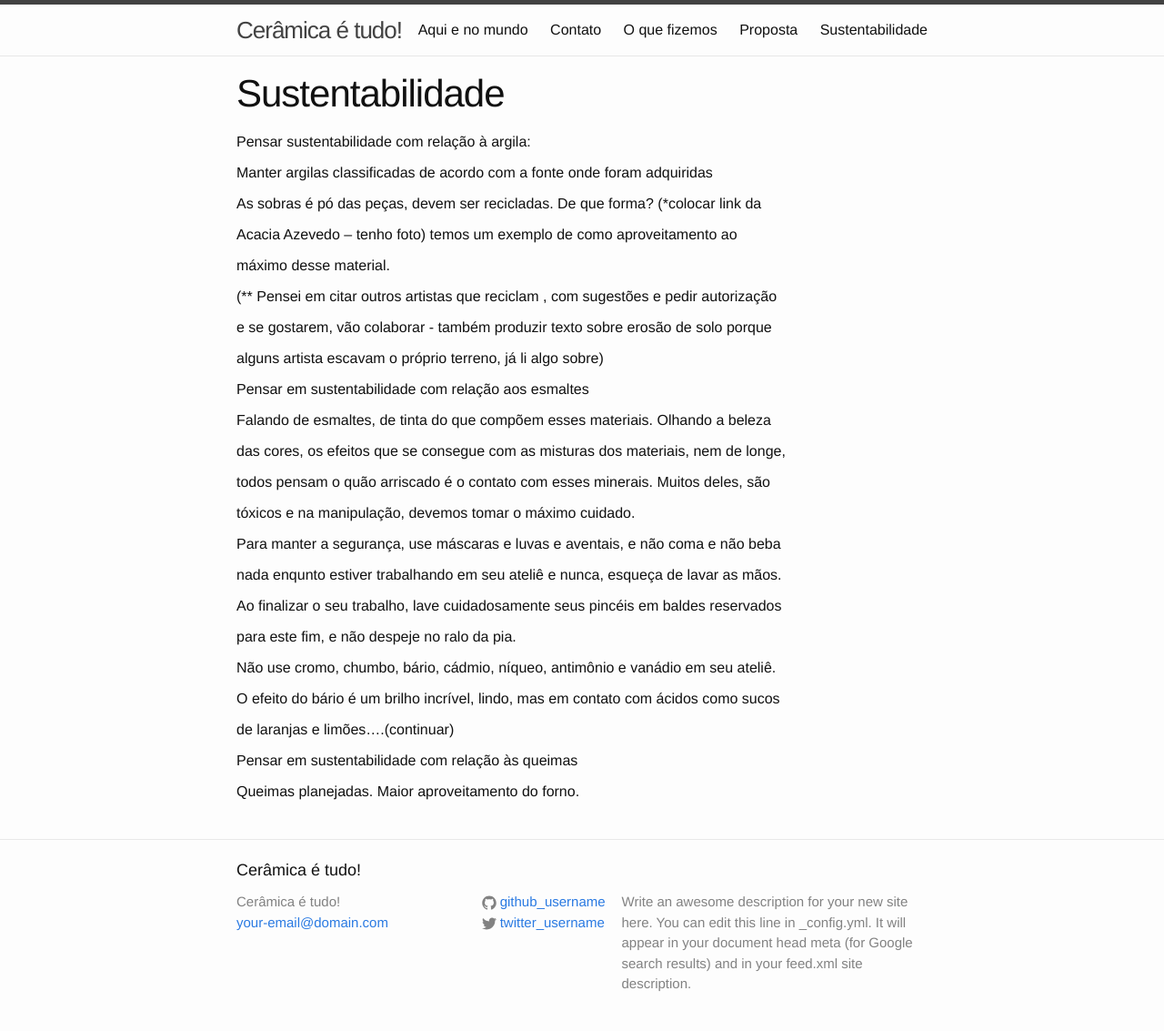
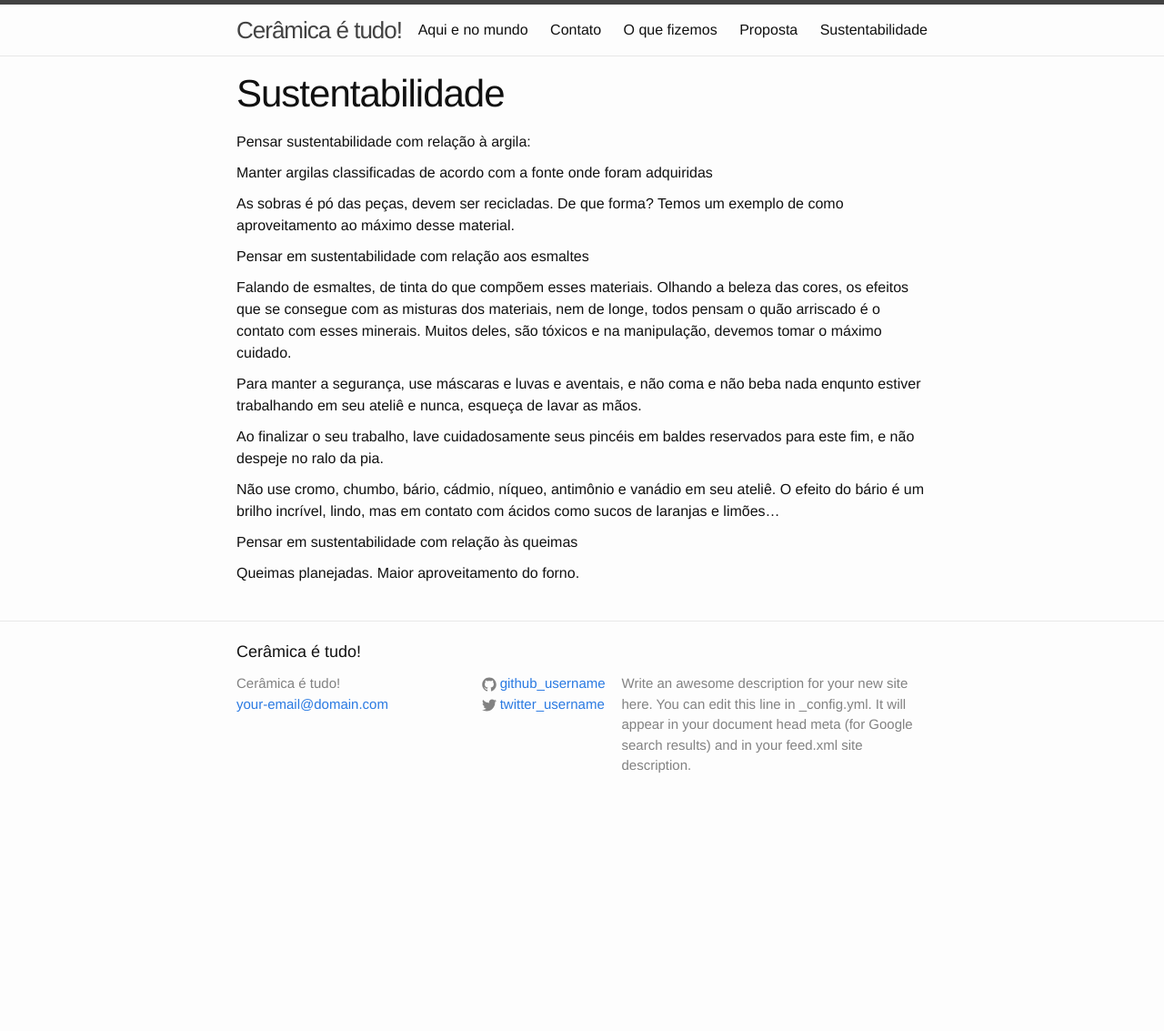
Before and after one commit to lumizinski/ceramica, a Jekyll site: the page built from sustentabilidade.md, in a window 1280 px wide. Shown: the whole page at 91% size. Built offline with Jekyll 4.4.1, drawn with Linux system fonts in a browser that asks for light colours; after the commit the page ends 900 px from its top, so only the background shows below that.

Commit message:
corrigindo alinhamento

```diff
--- a/sustentabilidade.md
+++ b/sustentabilidade.md
@@ -8,41 +8,17 @@ Pensar sustentabilidade com relação à argila:
 
 Manter argilas classificadas de acordo com a fonte onde foram  adquiridas
 
-As sobras é pó das peças, devem ser recicladas. De que forma? (*colocar link da
-
-Acacia Azevedo – tenho foto)  temos um exemplo de como aproveitamento ao
-
-máximo desse material.
-
-(** Pensei em citar outros artistas que reciclam , com sugestões e pedir autorização
-
-e se gostarem, vão colaborar -  também produzir texto sobre erosão de solo porque
-
-alguns artista escavam o próprio terreno, já li algo sobre)
+As sobras é pó das peças, devem ser recicladas. De que forma? Temos um exemplo de como aproveitamento ao máximo desse material.
 
 Pensar em sustentabilidade com relação aos esmaltes
 
-Falando de esmaltes, de tinta do que compõem esses materiais. Olhando a beleza
+Falando de esmaltes, de tinta do que compõem esses materiais. Olhando a beleza das cores, os efeitos que se consegue com as misturas dos materiais, nem de longe, todos pensam o quão arriscado é o contato com esses minerais. Muitos deles, são tóxicos e na manipulação, devemos tomar o máximo cuidado.
 
-das cores, os efeitos que se consegue com as misturas dos materiais, nem de longe,
+Para manter a segurança, use máscaras e luvas e aventais,  e não coma e não beba nada enqunto estiver trabalhando em seu ateliê e nunca,  esqueça de lavar as mãos.
 
-todos pensam o quão arriscado é o contato com esses minerais. Muitos deles, são
+Ao finalizar o seu trabalho, lave cuidadosamente seus pincéis em baldes reservados para este fim, e não despeje no ralo da pia.
 
-tóxicos e na manipulação, devemos tomar o máximo cuidado.
-
-Para manter a segurança, use máscaras e luvas e aventais,  e não coma e não beba
-
-nada enqunto estiver trabalhando em seu ateliê e nunca,  esqueça de lavar as mãos.
-
-Ao finalizar o seu trabalho, lave cuidadosamente seus pincéis em baldes reservados
-
-para este fim, e não despeje no ralo da pia.
-
-Não use cromo, chumbo, bário, cádmio, níqueo, antimônio e vanádio em seu ateliê.
-
-O efeito do bário é um brilho incrível, lindo, mas em contato com ácidos como sucos
-
-de laranjas e limões....(continuar)
+Não use cromo, chumbo, bário, cádmio, níqueo, antimônio e vanádio em seu ateliê. O efeito do bário é um brilho incrível, lindo, mas em contato com ácidos como sucos de laranjas e limões...
 
 Pensar em sustentabilidade com relação às queimas
 
```
Also changed, not shown: aqui.md (+2 -17 lines).
